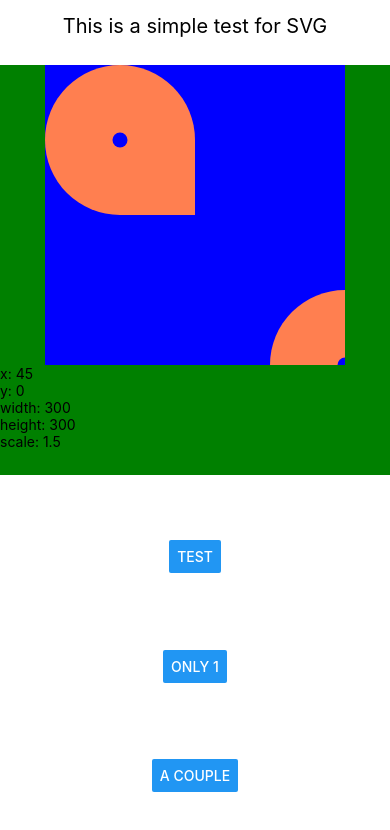
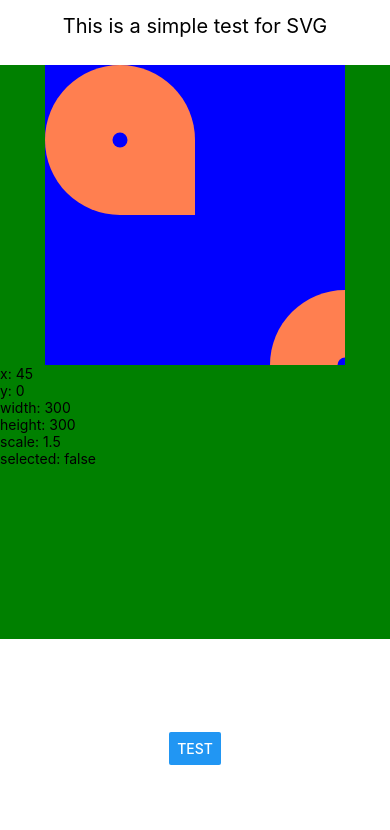
Before and after one commit to kelset/react-native-svg-testing, a React Native app: screen / in a window 390 px wide. Shown: the top 830 px of the page. Built offline with nearby package versions, Linux system fonts and the light colour scheme.

Commit message:
change to UI, in order to see the benchmarking options. There is still an issue with SVG, since it changes the color only once.

```diff
--- a/src/App.js
+++ b/src/App.js
@@ -25,7 +25,7 @@ class App extends Component {
   }
 
   _selectItem(){
-    console.log("change state", this.state.selected)
+    console.log("this state will be changed:", this.state.selected)
     this.setState({
       selected: !this.state.selected,
     })
@@ -35,13 +35,13 @@ class App extends Component {
     return (
       <View style={{flex:1, justifyContent: "space-around"}}>
         <Text style={{fontSize: 20, color:"black", alignSelf:"center"}}> This is a simple test for SVG </Text>
-        <View style={{flex:0.5}}>
+        <View style={{flex:0.7}}>
           <Draw selected={this.state.selected}/>
         </View>
-        <View style={{justifyContent: "space-around", flex: 0.4, alignItems:"center"}}>
+        <View style={{justifyContent: "space-around", flex: 0.2, alignItems:"center"}}>
           <Button title={"Test"} onPress={() => {this._selectItem()}}/>
-          <Button title={"Only 1"} onPress={() => {console.log("Hey!")}}/>
-          <Button title={"A couple"} onPress={() => {console.log("Hey!")}}/>
+          {/* <Button title={"Only 1"} onPress={() => {console.log("Hey!")}}/>
+          <Button title={"A couple"} onPress={() => {console.log("Hey!")}}/> */}
         </View>
       </View>
     );
--- a/src/Draw.js
+++ b/src/Draw.js
@@ -48,7 +48,17 @@ class Draw extends Component {
     };
   }
 
+  componentWillReceiveProps(nextProps){
+    console.log("old props", this.props)
+    console.log("selected:", this.props.selected)
+    console.log("props have changed!", nextProps)
+    this.forceUpdate(() => {console.log("update forced oh god")})
+  }
+
   measureView(layout) {
+    console.log("the state", this.state)
+    console.log("the props", this.props)
+
     console.log('layout properties: ', layout);
 
     console.log('layout height: ', layout.height);
@@ -58,11 +68,12 @@ class Draw extends Component {
     console.log("The scaling value", scaling_value)
 
     this.setState({
-          x: layout.x,
-          y: layout.y,
-          width: layout.width,
-          height: layout.height,
-          scaleFactor: scaling_value,
+      ...this.state,
+      x: layout.x,
+      y: layout.y,
+      width: layout.width,
+      height: layout.height,
+      scaleFactor: scaling_value,
     })
   }
 
@@ -98,6 +109,7 @@ class Draw extends Component {
         <Text>width: {this.state.width}</Text>
         <Text>height: {this.state.height}</Text>
         <Text>scale: {this.state.scaleFactor}</Text>
+        <Text>selected: {this.props.selected.toString()}</Text>
       </View>
     );
   }
```
